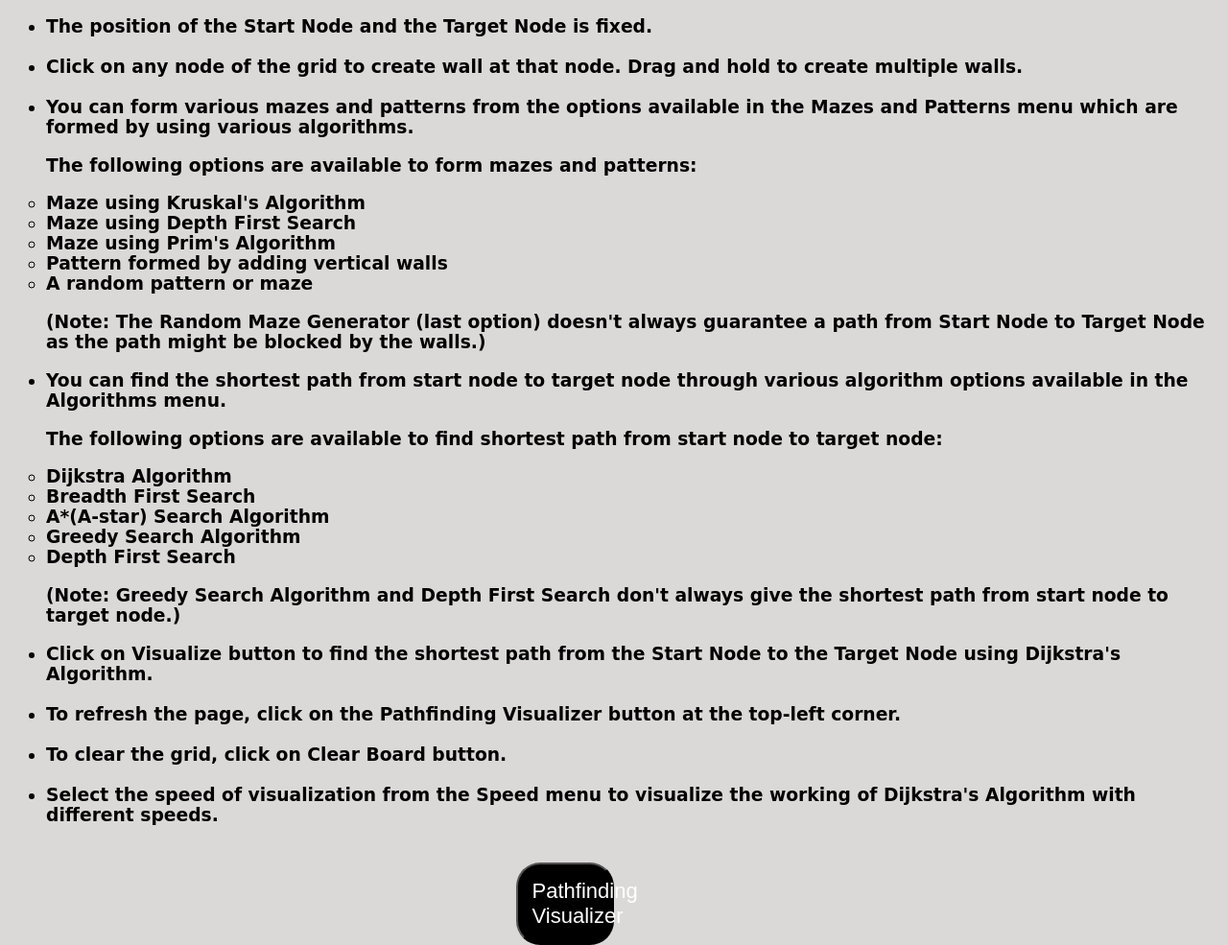
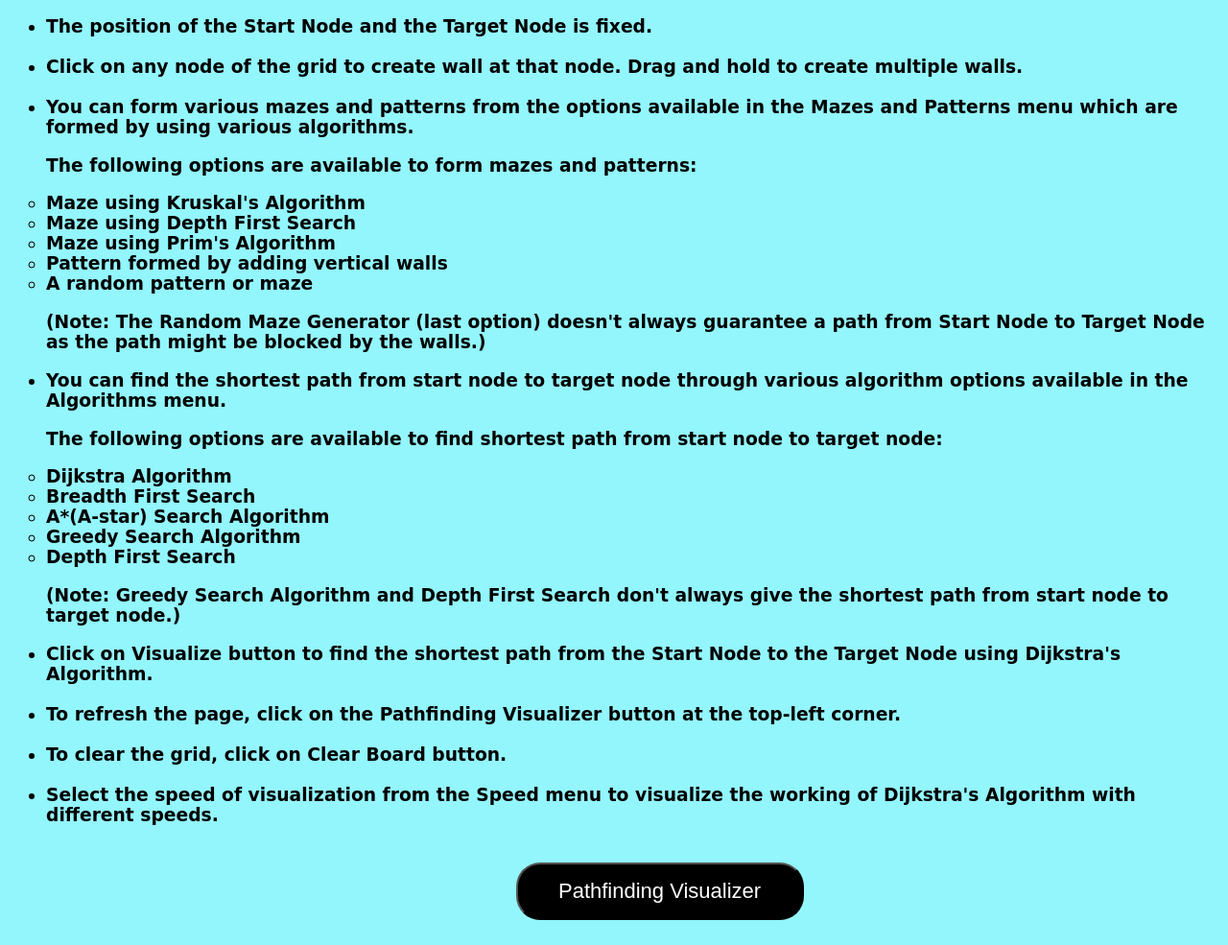
Before and after one commit to ShubhDoshi/pathfinder-tutorial, a plain HTML site: page index.html in a window 1280 px wide. Shown: the part 108-1093 px from the top of the page at 96% size. After the commit the page ends 1067 px from the top, so only its background shows below. Drawn offline with Linux system fonts and the light colour scheme; a web font is replaced by a local one.

Commit message:
Updated styles.css

```diff
--- a/styles.css
+++ b/styles.css
@@ -1,5 +1,5 @@
 body{
-    background-color: rgb(219, 216, 216);
+    background-color: rgb(147, 246, 253);
 }
 h1{
     text-align: center;
@@ -16,6 +16,7 @@ button{
     right: 50%;
     color: white;
     background-color:black ;
+    width: 300px;
     font-size: 22px;
     padding: 15px;
     border-radius: 25px;
```
